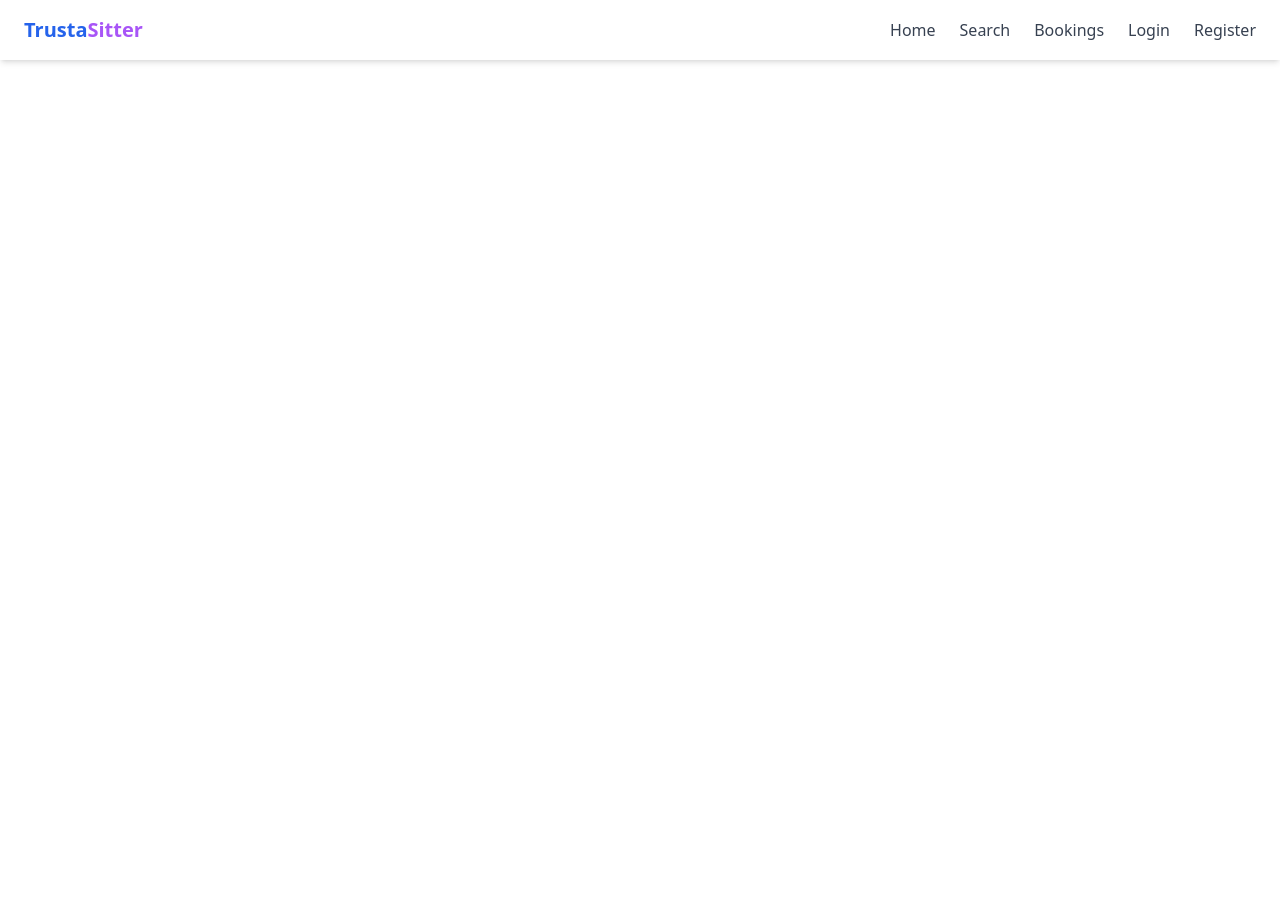
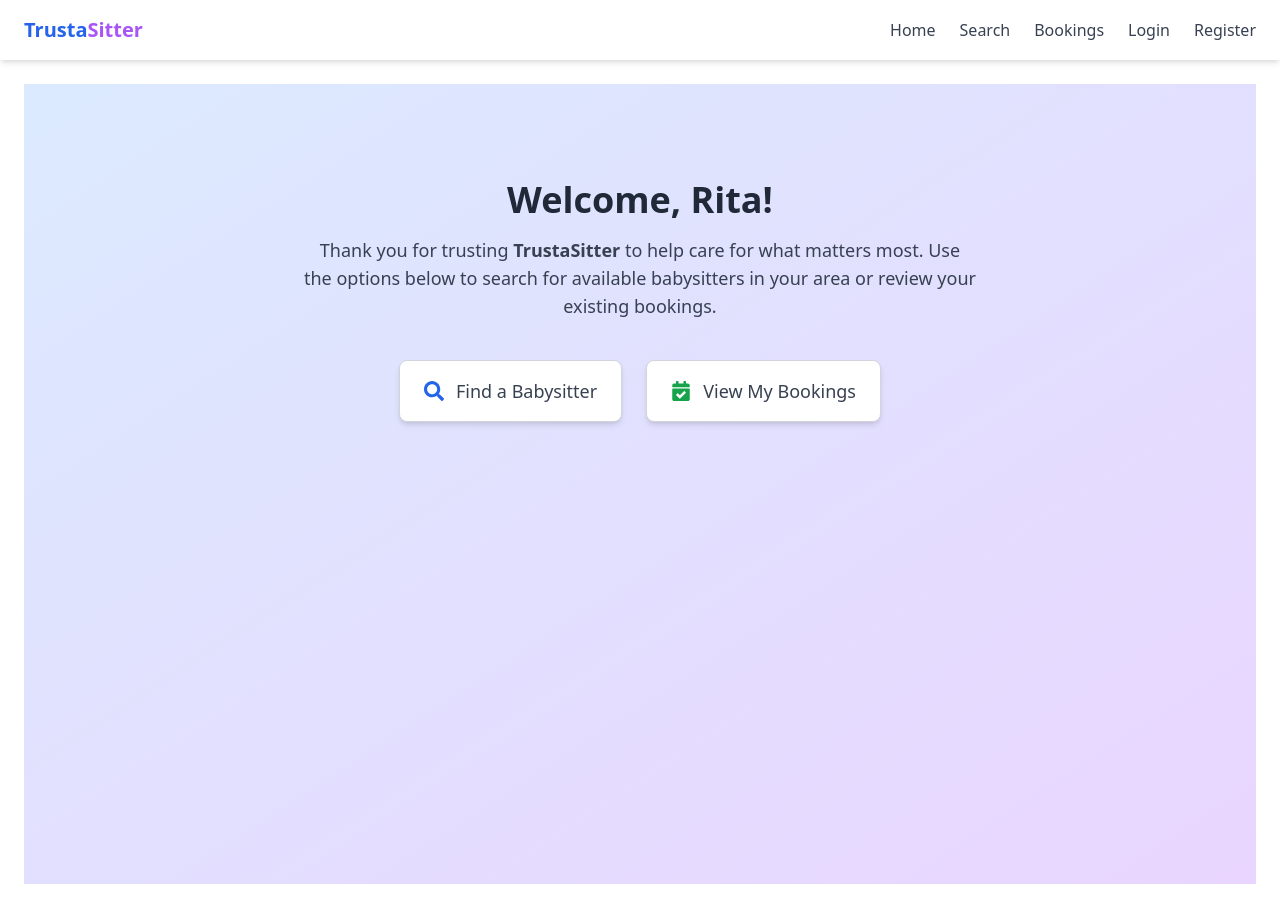
Before and after one commit to LargeWC-Code/TrustaSitter, a React (Vite) app in the folder trustasitter-frontend/: page /homeclient in a window 1280 px wide. Before the commit the page ends 800 px from the top, so only its background shows below. Built offline with nearby package versions, Linux system fonts and the light colour scheme.

Commit message:
feat: created and styled client dashboard with navigation options

```diff
--- a/trustasitter-frontend/package.json
+++ b/trustasitter-frontend/package.json
@@ -12,6 +12,7 @@
   "dependencies": {
     "react": "^19.1.0",
     "react-dom": "^19.1.0",
+    "react-icons": "^5.5.0",
     "react-router-dom": "^7.6.2"
   },
   "devDependencies": {
--- a/trustasitter-frontend/src/App.jsx
+++ b/trustasitter-frontend/src/App.jsx
@@ -2,15 +2,16 @@
 import React from 'react';
 import { BrowserRouter as Router, Routes, Route } from 'react-router-dom';
 
-import Navbar from './components/Navbar';
-import Home from './pages/Home';
-import Search from './pages/Search';
-import Login from './pages/Login';
-import Register from './pages/Register';
-import Bookings from './pages/Bookings';
-import ChooseRole from './pages/ChooseRole';
-import RegisterBabysitter from './pages/RegisterBabysitter';
-import RegisterClient from './pages/RegisterClient';
+import Navbar from './components/Navbar'; // Importing the Navbar component
+import Home from './pages/Home';  // Importing the Home component
+import Search from './pages/Search';  // Importing the Search component
+import Login from './pages/Login';  // Importing the Login component
+import Register from './pages/Register';  // Importing the Register component
+import Bookings from './pages/Bookings';    // Importing the Bookings component
+import ChooseRole from './pages/ChooseRole';  // Importing the ChooseRole component
+import RegisterBabysitter from './pages/RegisterBabysitter'; // Importing the RegisterBabysitter component
+import RegisterClient from './pages/RegisterClient'; // Importing the RegisterClient component
+import  HomeClient from './pages/HomeClient'; // Importing the HomeClient component
 
 const App = () => {
   return (
@@ -18,6 +19,7 @@ const App = () => {
       <Navbar />
       <div className="p-6">
         <Routes>
+          <Route path="/homeclient" element={<HomeClient />} />
           <Route path="/register-client" element={<RegisterClient />} />
           <Route path="/" element={<Home />} />
           <Route path="/search" element={<Search />} />
--- /dev/null
+++ b/trustasitter-frontend/src/pages/HomeClient.jsx
@@ -0,0 +1,36 @@
+import React from 'react';
+import { FaSearch, FaCalendarCheck } from 'react-icons/fa';
+
+const ClientDashboard = () => {
+  return (
+    <div className="min-h-screen bg-gradient-to-br from-blue-100 to-purple-200 flex items-start justify-center pt-24 px-6">
+      <div className="text-center max-w-2xl">
+        <h1 className="text-4xl font-bold text-gray-800 mb-4">Welcome, Rita!</h1>
+        <p className="text-lg text-gray-700 mb-10">
+          Thank you for trusting <strong>TrustaSitter</strong> to help care for what matters most.
+          Use the options below to search for available babysitters in your area or review your existing bookings.
+        </p>
+
+        <div className="flex flex-col sm:flex-row justify-center gap-6">
+          <a
+            href="/search"
+            className="flex items-center gap-3 bg-white border border-gray-300 shadow-md hover:shadow-xl px-6 py-4 rounded-lg transition"
+          >
+            <FaSearch className="text-blue-600 text-xl" />
+            <span className="text-lg font-medium text-gray-700">Find a Babysitter</span>
+          </a>
+
+          <a
+            href="/bookings"
+            className="flex items-center gap-3 bg-white border border-gray-300 shadow-md hover:shadow-xl px-6 py-4 rounded-lg transition"
+          >
+            <FaCalendarCheck className="text-green-600 text-xl" />
+            <span className="text-lg font-medium text-gray-700">View My Bookings</span>
+          </a>
+        </div>
+      </div>
+    </div>
+  );
+};
+
+export default ClientDashboard;
```
Also changed, not shown: 1 other file (tests, documents, lock files or other folders).
